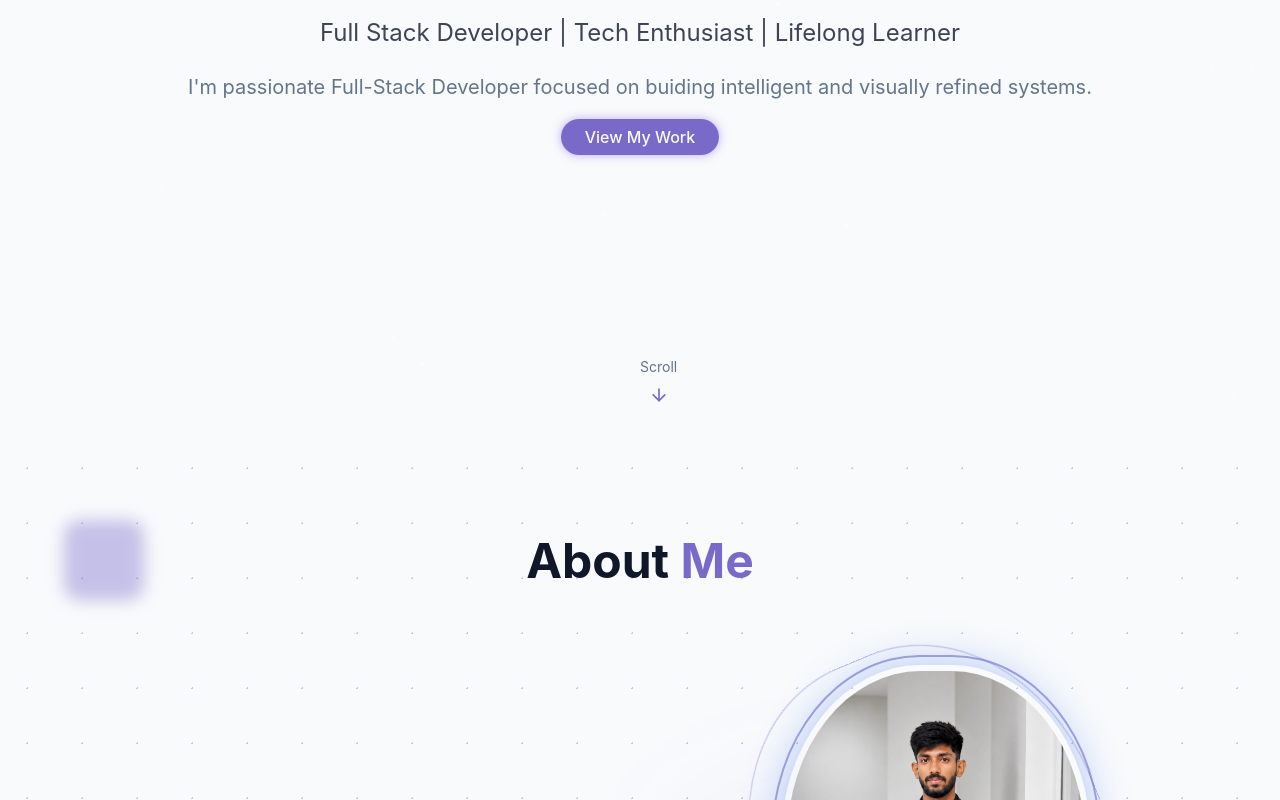
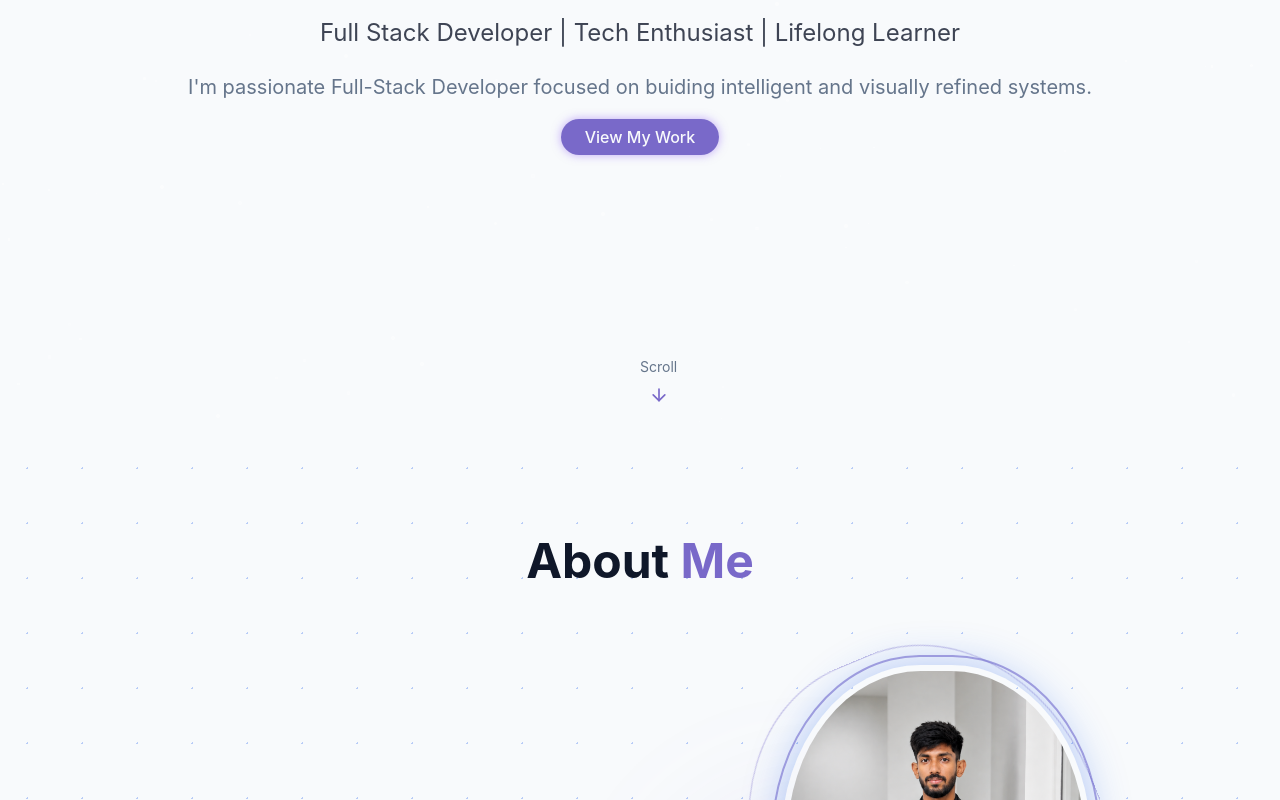
Before and after one commit to OshanNilushka/My-Portfolio, a React (Vite) app in the folder oshan/: page / in a window 1280 px wide. Shown: the part 359-1159 px from the top of the page. Built offline with nearby package versions, Linux system fonts and the light colour scheme.

Commit message:
update aboutme.jsx

```diff
--- a/oshan/src/Components/AboutMe.jsx
+++ b/oshan/src/Components/AboutMe.jsx
@@ -19,8 +19,7 @@ export const AboutMe = () => {
           bg-[size:55px_55px]"
         />
 
-        {/* Floating Square */}
-        <div className="absolute top-20 left-16 w-20 h-20 rounded-2xl bg-primary/40 blur-sm animate-float"></div>
+        {/* Floating Square removed */}
 
         {/* Bottom Circle */}
         <div className="absolute bottom-24 right-14 w-16 h-16 rounded-full border-[5px] border-primary/70 animate-pulse"></div>
```
